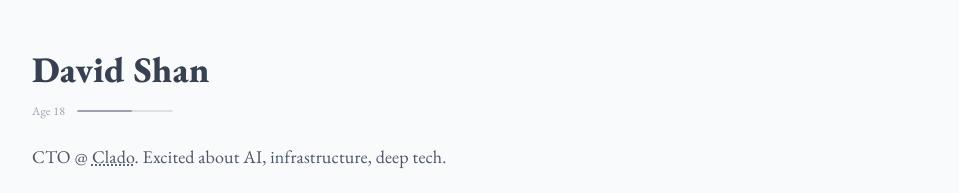
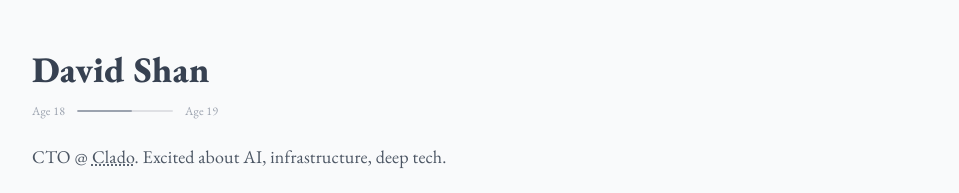
Before and after one commit to DavidBShan/WebsiteV2, a Next.js app: page / in a window 1280 px wide. Shown: the top 193 px of the page, without its empty margins (160-1119 px from the left). Built offline with nearby package versions, Linux system fonts and the light colour scheme.

Commit message:
fix color and age

```diff
--- a/app/components/AgeProgress.tsx
+++ b/app/components/AgeProgress.tsx
@@ -98,6 +98,15 @@ export default function AgeProgress({ isDarkMode }: AgeProgressProps) {
           }}
         />
       </div>
+
+      <span
+        className="text-xs"
+        style={{
+          color: isDarkMode ? "#6b7280" : "#9ca3af",
+        }}
+      >
+        Age {currentAge + 1}
+      </span>
     </div>
   );
 }
--- a/app/components/ThemeToggle3D.tsx
+++ b/app/components/ThemeToggle3D.tsx
@@ -7,10 +7,10 @@ import * as THREE from "three";
 import gsap from "gsap";
 
 const getInitialBgColor = () => {
-  if (typeof window === "undefined") return "#87ceeb";
+  if (typeof window === "undefined") return "#BFDAF7";
   const savedTheme = localStorage.getItem("theme");
   const prefersDark = savedTheme === "dark";
-  return prefersDark ? "#050510" : "#87ceeb";
+  return prefersDark ? "#050510" : "#BFDAF7";
 };
 
 interface ParticlesProps {
@@ -424,7 +424,7 @@ function Scene({
 
   useEffect(() => {
     // Set the scene background color immediately
-    const targetColor = isDark ? "#050510" : "#87ceeb";
+    const targetColor = isDark ? "#050510" : "#BFDAF7";
     scene.background = new THREE.Color(targetColor);
 
     // Also animate the parent element background for smooth transition
```
